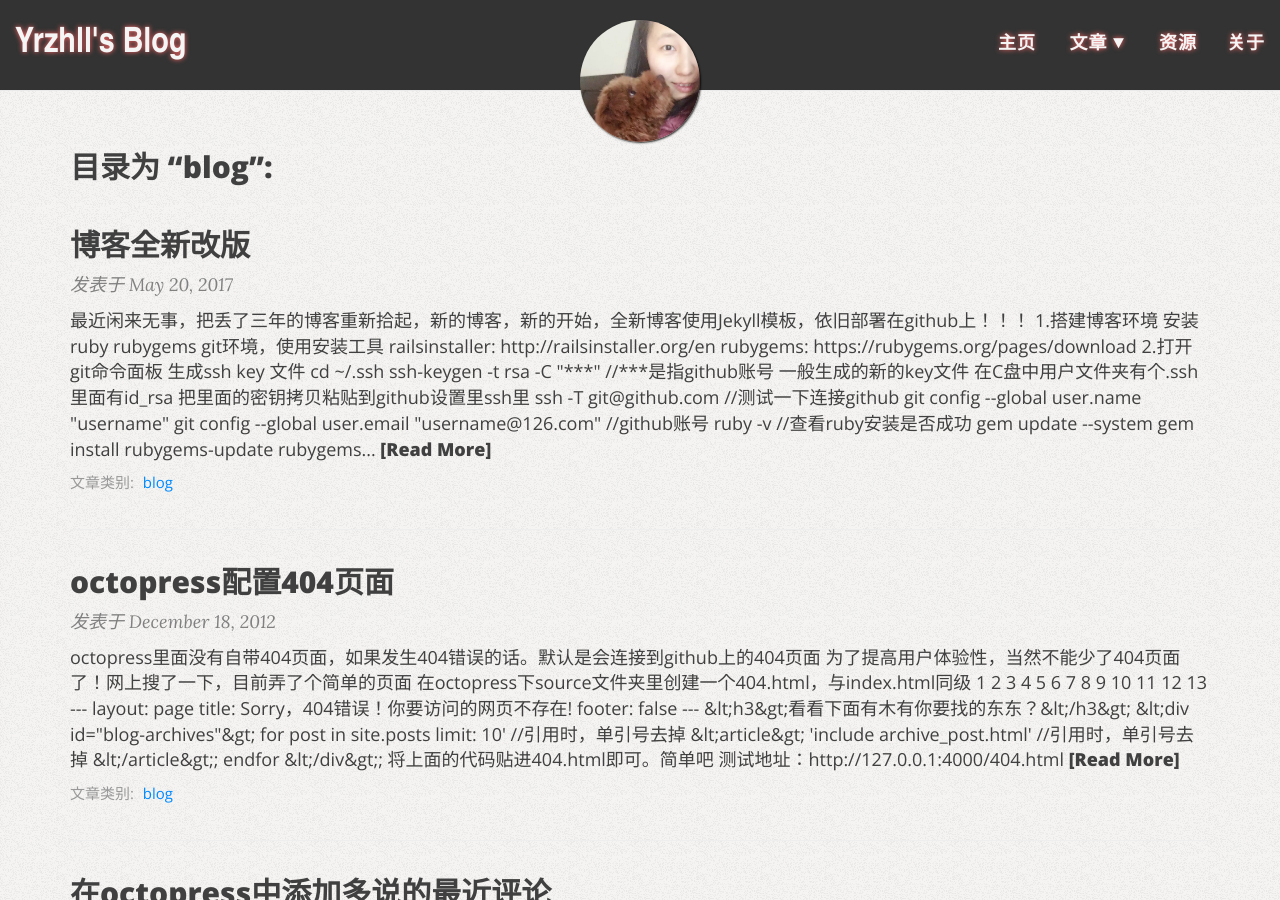
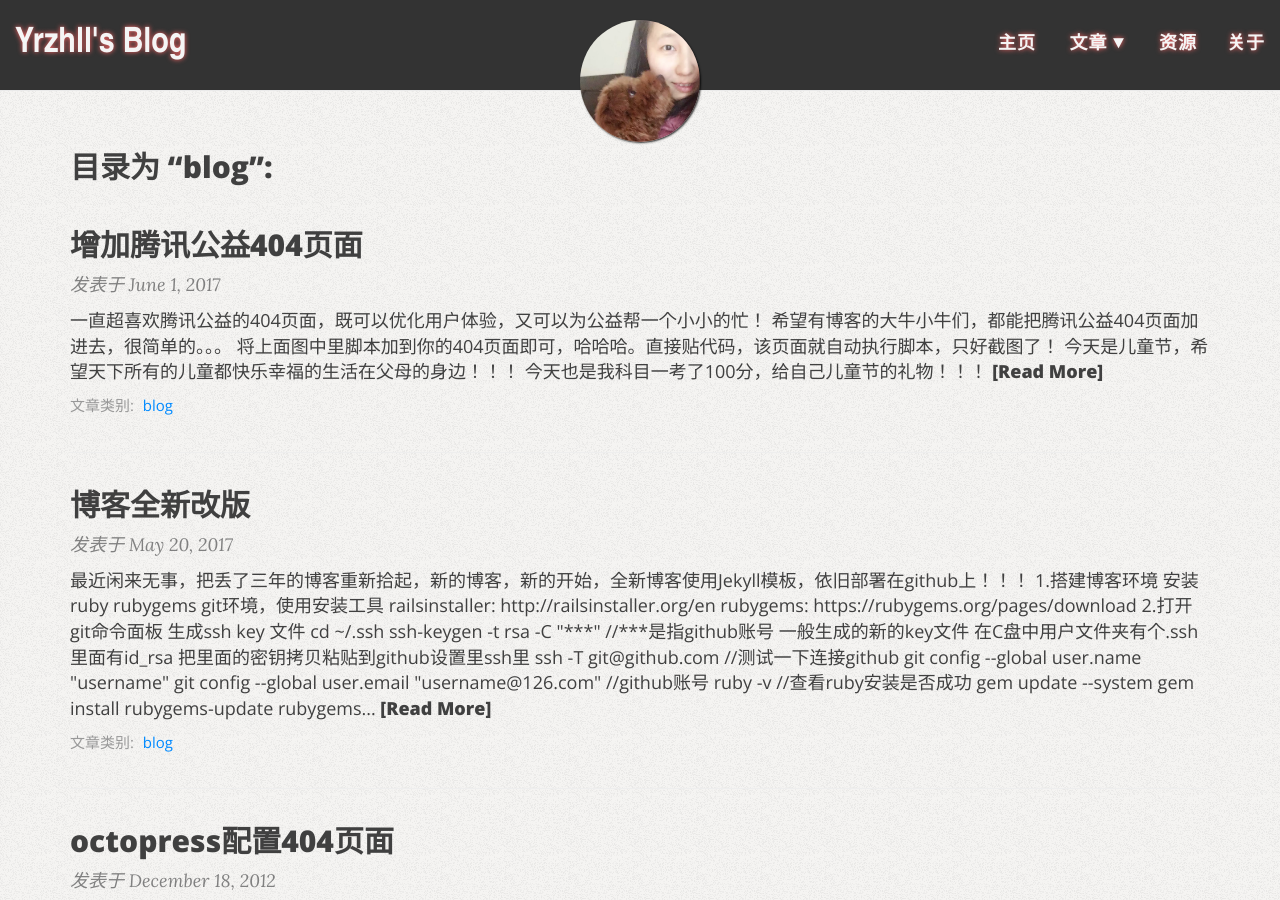
Before and after one commit to zhailulu/zhailulu.github.io, a Jekyll site: the page tag/blog/index.html, which Jekyll copies as it is, in a window 1280 px wide and 900 px high. Built offline with Jekyll 4.4.1, drawn with Linux system fonts in a browser that asks for light colours; nearby versions of some CDN libraries.

Commit message:
增加博文

```diff
--- a/404.html
+++ b/404.html
@@ -5,9 +5,5 @@ permalink: /404.html
 ---
 
 <div class="text-center">
-  <h1>Whoops, this page doesn't exist.</h1>
-  <h1>Move along. (404 error)</h1>
-  <br/>
-
   <script type="text/javascript" src="http://www.qq.com/404/search_children.js" charset="utf-8" homePageUrl="http://yrzhll.top" homePageName="回到Yrzhll's Blog"></script>
 </div>
--- /dev/null
+++ b/_posts/2017-06-01-qq.markdown
@@ -0,0 +1,18 @@
+---
+layout: post
+title: "增加腾讯公益404页面"
+date: 2017-06-01 11:44
+tags: blog
+---
+
+  一直超喜欢腾讯公益的404页面，既可以优化用户体验，又可以为公益帮一个小小的忙！
+
+  希望有博客的大牛小牛们，都能把腾讯公益404页面加进去，很简单的。。。
+
+  ![Crepe](/images/blog/qq.png)
+
+  将上面图中里脚本加到你的404页面即可，哈哈哈。直接贴代码，该页面就自动执行脚本，只好截图了！
+
+  今天是儿童节，希望天下所有的儿童都快乐幸福的生活在父母的身边！！！
+
+  今天也是我科目一考了100分，给自己儿童节的礼物！！！
```
Also changed, not shown: images/blog/qq.png (added).
